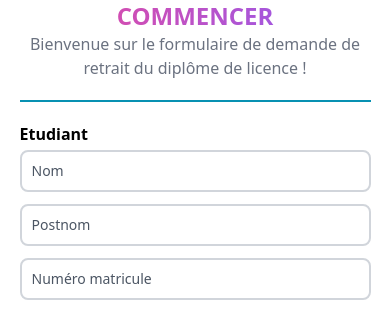
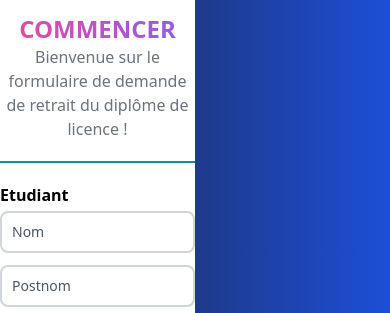
Before and after one commit to 2MJ-DEV/diploma-withdrawal-form-upl, a website built with Vite: page index.html in a window 390 px wide. Shown: the top 313 px of the page. Built offline with nearby package versions, Linux system fonts and the light colour scheme.

Commit message:
Modification et mise en forme le formulaire

```diff
--- a/index.html
+++ b/index.html
@@ -10,9 +10,9 @@
 </head>
 
 <body>
-  <section class="flex flex-col justify-between items-center w-full h-screen">
-    <div class="-full md:w-1/2 flex justify-center items-center">
-      <form action="" class="w-[90%] md:w-[500px]">
+  <section class="flex justify-between items-center w-full h-screen">
+    <div class="w-1/2 flex justify-center items-center">
+      <form action="" class="w-[500px]">
         <!-- <button class="bg-[#00378a] text-white py-3 px-3 rounded-lg text-2xl mb-5">
           <p>UPL</p>
         </button> -->
```
